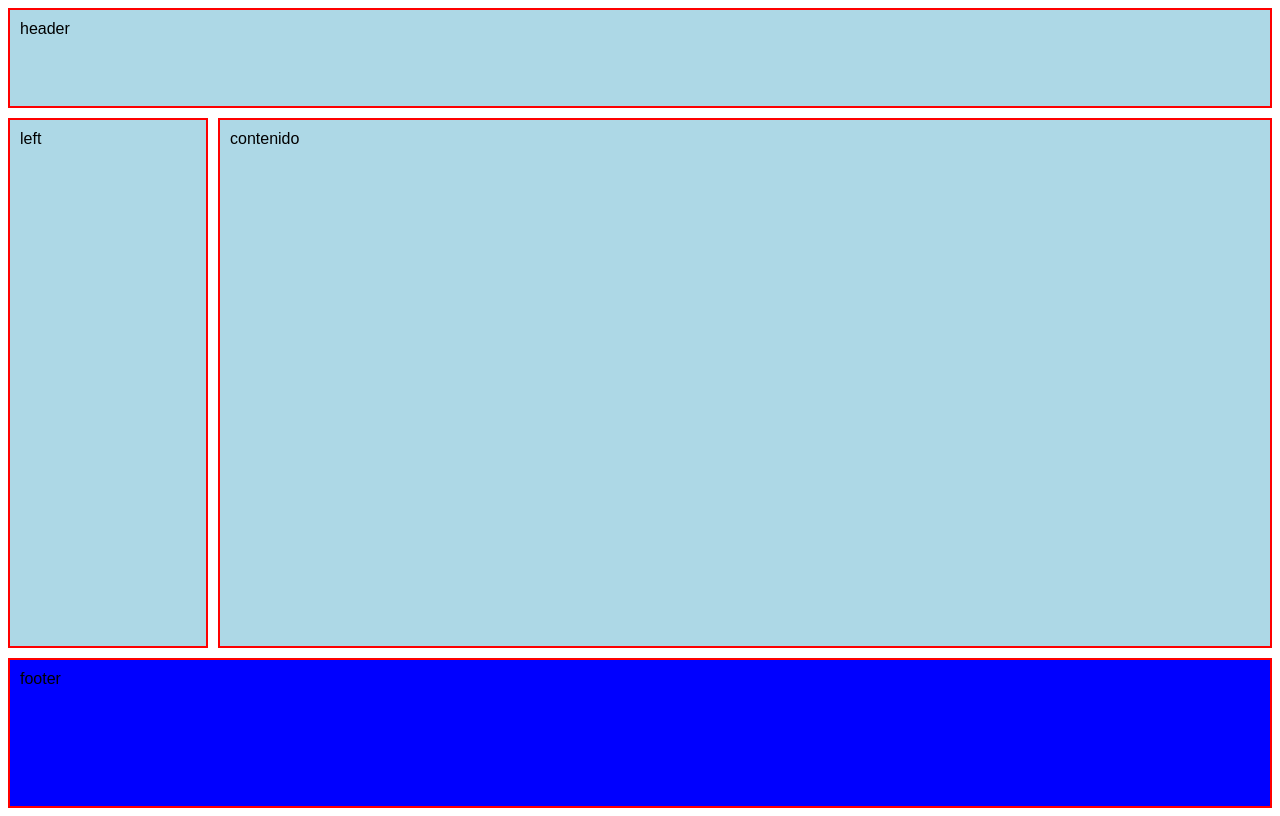
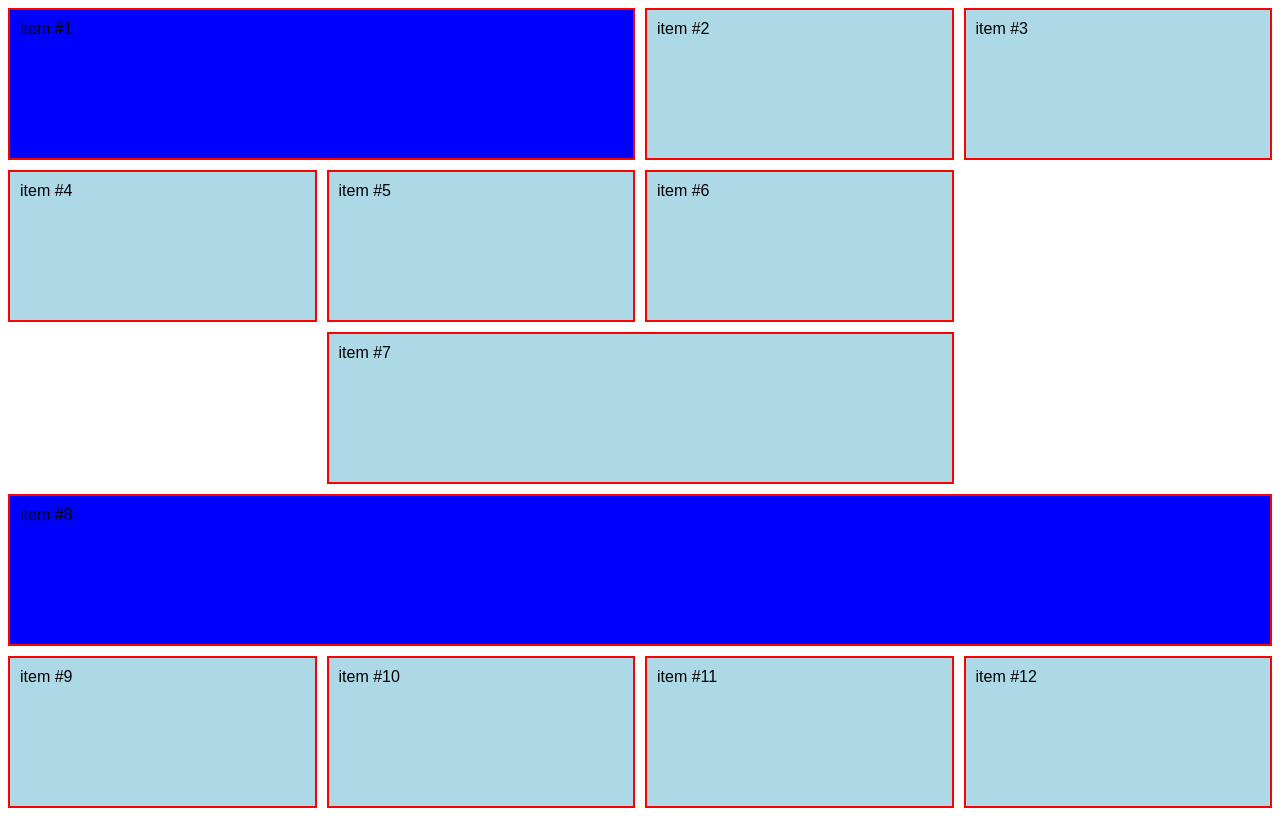
Before and after one commit to cerinza/index.html, a plain HTML site: page index.html in a window 1280 px wide. Drawn offline with Linux system fonts and the light colour scheme.

Commit message:
creacion le grid-colum

```diff
--- a/index.html
+++ b/index.html
@@ -3,27 +3,18 @@
 <head>
     <meta charset="UTF-8">
     <meta name="viewport" content="width=device-width, initial-scale=1.0">
-    <title>funciones</title>
+    <title>tamano de item en columnas</title>
     <style>
         body{
             font-family: Arial, Helvetica, sans-serif;
         }
         .container{
             display: grid;
-           /*  grid-template-columns: 25% 25% 20% ;
-            grid-template-rows: 300px 300px; */
-           /*  grid-template: filas / columnas ; */
-
-           /*     grid-template: 300px 200px 200px 100px / repeat(4, 1fr);  */
-           /*   grid-column-gap: 30px ;
-             grid-row-gap: 50px ; */
-             /* grid-gap: filas/ columnas */
-              grid-template: 100px 1fr 150px  / 200px 1fr;
+           /*/*  */  grid-template-columns: repeat(4, 1fr);
+            grid-template-rows: repeat (4, 1fr);
+             /*  grid-template: 100px 1fr 150px  / 200px 1fr;  */
               grid-gap: 10px ;
               height: 100vh;
-              grid-template-areas:"header header"
-                                  "left contenido"
-                                  "footer footer";
         }
 
         .item{
@@ -32,38 +23,38 @@
             border: 2px solid red;
 
         }
-        .item:nth-of-type(4){
+        .item:nth-of-type(1){
             background-color: blue;
             overflow: auto;
-            /* display: subgrid; */
-            /* display: inline-grid; */
-            display: grid;
-            grid-gap: 10px;
-            grid-template: 1fr 1fr/  1fr 1fr 1fr  ;
+                grid-column-start: 1;
+                grid-column-end: 3;
         }
-        .item .item{
-            background-color: yellow;
+
+        .item:nth-of-type(8){
+            background-color: blue;
+            overflow: auto;
+                grid-column: 1 / -1;
         }
-        .header{
-            grid-area: header;
-        }
-        .left{
-            grid-area: left;
-        }
-        .contenido{
-            grid-area: contenido   ;
-        }
-        .footer{
-            grid-area: footer;
+        .item:nth-of-type(7){
+            grid-column: 2 / span 2;
         }
     </style>
 </head>
 <body>
     <section class="container">
-        <div class="item header">header</div>
-        <div class="item left">left</div>
-        <div class="item contenido">contenido</div>
-        <div class="item footer">footer</div>
+<div class="item">item #1</div>
+<div class="item">item #2</div>
+<div class="item">item #3</div>
+<div class="item">item #4</div>
+<div class="item">item #5</div>
+<div class="item">item #6</div>
+<div class="item">item #7</div>
+<div class="item">item #8</div>
+<div class="item">item #9</div>
+<div class="item">item #10</div>
+<div class="item">item #11</div>
+<div class="item">item #12</div>
+
 
 
 
```
